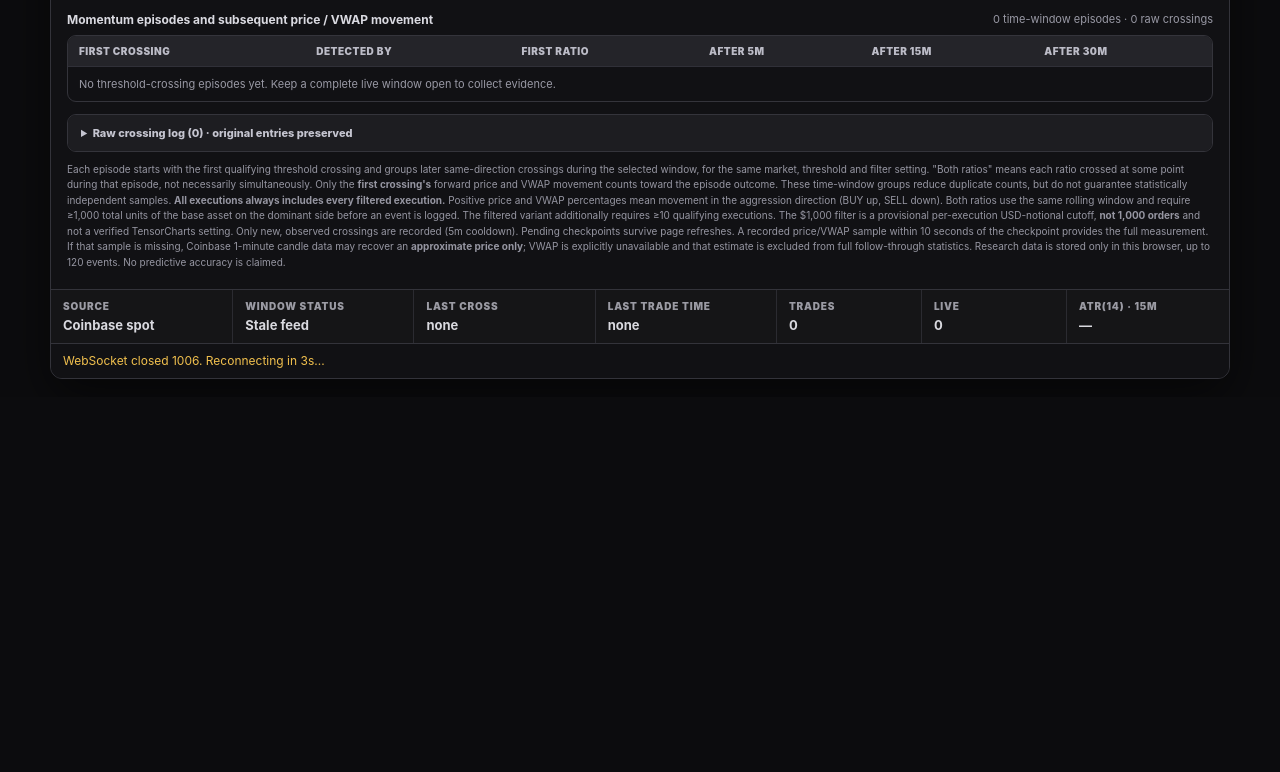
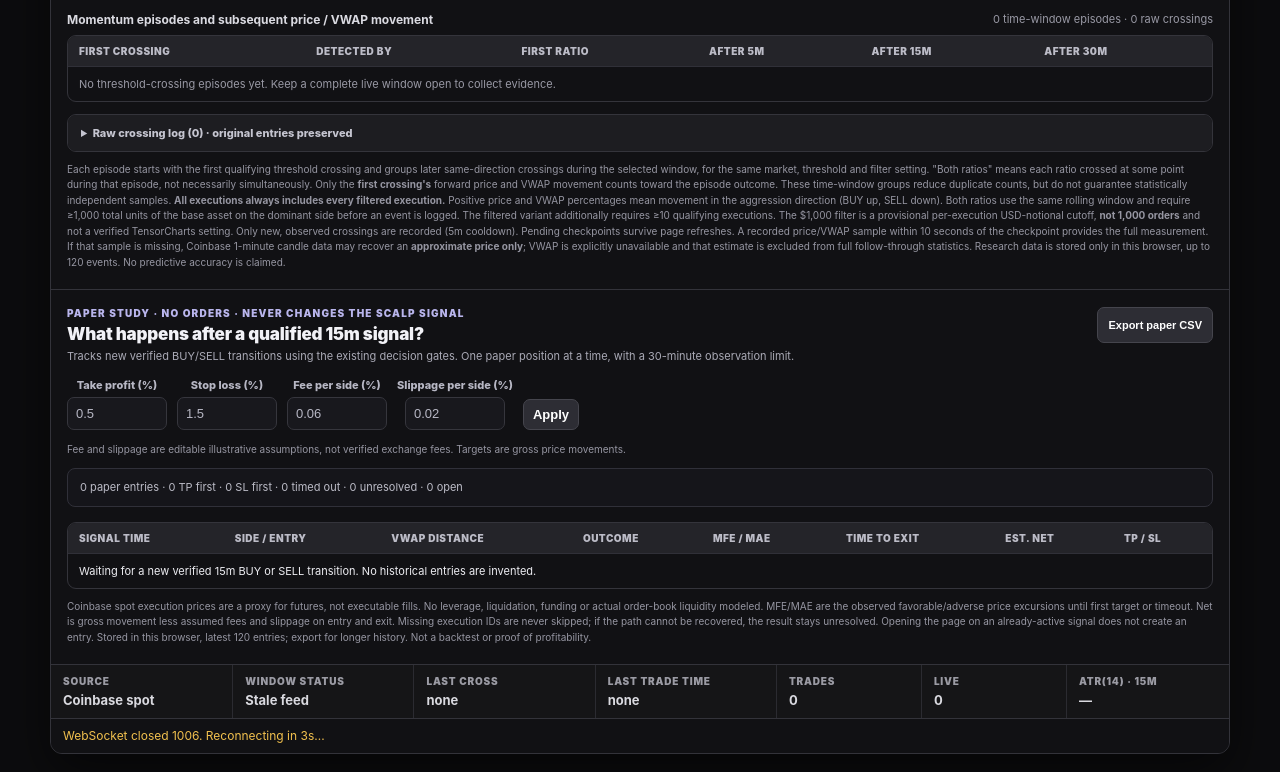
Before and after one commit to dsmiddy19/trades-counter, a plain HTML site: page index.html in a window 1280 px wide. Shown: the part 1409-2181 px from the top of the page. Before the commit the page ends 1806 px from the top, so only its background shows below. Drawn offline with Linux system fonts and the light colour scheme; no server answers.

Commit message:
Integrate passive paper study with actual 15m decision and explicit simulation assumptions

```diff
--- a/index.html
+++ b/index.html
@@ -1223,6 +1223,9 @@
   .shadowRawDetails .shadowTableWrap{border:0;border-radius:0}
   .shadowSummary{white-space:pre-line}
 
+  .paperSettings{display:flex;gap:10px;flex-wrap:wrap;align-items:end;margin:12px 0}
+  .paperSettings label{display:flex;flex-direction:column;gap:5px;font-size:11px;color:#b7b7c4}
+  .paperSettings input{width:100px;max-width:100%;box-sizing:border-box;background:#18181d;color:inherit;border:1px solid #36363d;border-radius:7px;padding:8px}
 </style>
 </head>
 <body>
@@ -1231,7 +1234,7 @@
     <div class="top">
       <div class="titleRow">
         <h1>Trades Counter</h1>
-        <span id="buildStamp" class="buildStamp">Build 2026.11.24.3</span>
+        <span id="buildStamp" class="buildStamp">Build 2026.11.25.1</span>
         <a class="buildHistoryLink" href="./history.html" title="View the last five builds and prepare a safe rollback">History · rollback</a>
       </div>
       <div class="topRight">
@@ -1583,6 +1586,30 @@
       </p>
     </section>
 
+    <section id="paperStudy" class="shadowResearch" aria-labelledby="paperTitle">
+      <div class="shadowHeader">
+        <div>
+          <div class="shadowEyebrow">Paper study · no orders · never changes the scalp signal</div>
+          <h2 id="paperTitle" class="shadowTitle">What happens after a qualified 15m signal?</h2>
+          <p class="shadowIntro">Tracks new verified BUY/SELL transitions using the existing decision gates. One paper position at a time, with a 30-minute observation limit.</p>
+        </div>
+        <div class="shadowActions"><button id="paperExport" type="button">Export paper CSV</button></div>
+      </div>
+      <div class="paperSettings">
+        <label>Take profit (%) <input type="number" id="paper-tp" min="0.01" max="20" step="0.01" value="0.5"></label>
+        <label>Stop loss (%) <input type="number" id="paper-sl" min="0.01" max="20" step="0.01" value="1.5"></label>
+        <label>Fee per side (%) <input type="number" id="paper-fee" min="0" max="2" step="0.01" value="0.06"></label>
+        <label>Slippage per side (%) <input type="number" id="paper-slip" min="0" max="2" step="0.01" value="0.02"></label>
+        <button id="paperApply" type="button">Apply</button>
+      </div>
+      <p id="paperSettingsNote" class="shadowNote">Fee and slippage are editable illustrative assumptions, not verified exchange fees. Targets are gross price movements.</p>
+      <div id="paperSummary" class="shadowSummary">Waiting for verified signals…</div>
+      <div class="shadowTableWrap" role="region" aria-label="Paper trade outcomes" tabindex="0">
+        <table class="shadowTable"><thead><tr><th>Signal time</th><th>Side / entry</th><th>VWAP distance</th><th>Outcome</th><th>MFE / MAE</th><th>Time to exit</th><th>Est. net</th><th>TP / SL</th></tr></thead><tbody id="paperRows"></tbody></table>
+      </div>
+      <p class="shadowNote">Coinbase spot execution prices are a proxy for futures, not executable fills. No leverage, liquidation, funding or actual order-book liquidity modeled. MFE/MAE are the observed favorable/adverse price excursions until first target or timeout. Net is gross movement less assumed fees and slippage on entry and exit. Missing execution IDs are never skipped; if the path cannot be recovered, the result stays unresolved. Opening the page on an already-active signal does not create an entry. Stored in this browser, latest 120 entries; export for longer history. Not a backtest or proof of profitability.</p>
+    </section>
+
     <div class="bottom">
       <div class="bottomCell"><div class="bottomTitle">Source</div><div id="dataSource" class="bottomValue">Coinbase spot</div></div>
       <div class="bottomCell"><div class="bottomTitle">Window status</div><div id="windowStatus" class="bottomValue">partial</div></div>
@@ -1744,7 +1771,7 @@
   const MACRO_CACHE_KEY = "tc.macro.cache.v1";
   const MACRO_CACHE_MAX_AGE_MS = 12 * 60 * 60 * 1000;
   const ET_ZONE = "America/New_York";
-  const BUILD_ID = "2026.11.24.3";
+  const BUILD_ID = "2026.11.25.1";
   const MARKET_CONTEXT_URL = "./market-context.json";
   // Last-known completed US spot ETF flows. Fallback only: a deployed
   // market-context.json replaces this snapshot automatically.
@@ -2926,6 +2953,7 @@
       el.technicalSummary.textContent=t.status==="error"?"Unavailable":"Loading";
       el.technicalSummarySub.innerHTML="Coinbase "+d.decisionMins+"m · <a class=\"sourceLink\" href=\""+el.crossCheckLink.href+"\" target=\"_blank\" rel=\"noopener\">TradingView check</a>";
     }
+    return d;
 
   }
 
@@ -3048,7 +3076,19 @@
       el.sellFill.style.width = "50%";
     }
 
-    renderDecision();
+    const decision=renderDecision();
+    // Paper observation only; receives the actual decision already displayed.
+    // A research exception must not affect production signals or the shadow study.
+    try {
+      if(window.TradesCounterPaper) window.TradesCounterPaper.observe({
+        now:Date.now(),product:el.product.value,windowMinutes:mins,threshold:th,
+        verified:decision.complete && windowComplete,action:decision.action,
+        price:state.lastPrice,vwap:bands.vwap,ratio:r.signed,techVotes:decision.aligned,
+        trades:state.trades
+      });
+    } catch(err) {
+      if(!state.paperErrorReported){state.paperErrorReported=true;console.warn("Optional paper study failed",err);}
+    }
 
     // Passive shadow research observer. Not connected to the trade decision
     // and deliberately isolated so a research fault cannot block live rendering.
@@ -3359,5 +3399,6 @@
 })();
 </script>
 <script src="./research/shadow-v1.js?v=2026.11.24.3" defer></script>
+<script src="./research/paper-v1.js?v=2026.11.25.1" defer></script>
 </body>
 </html>
```
